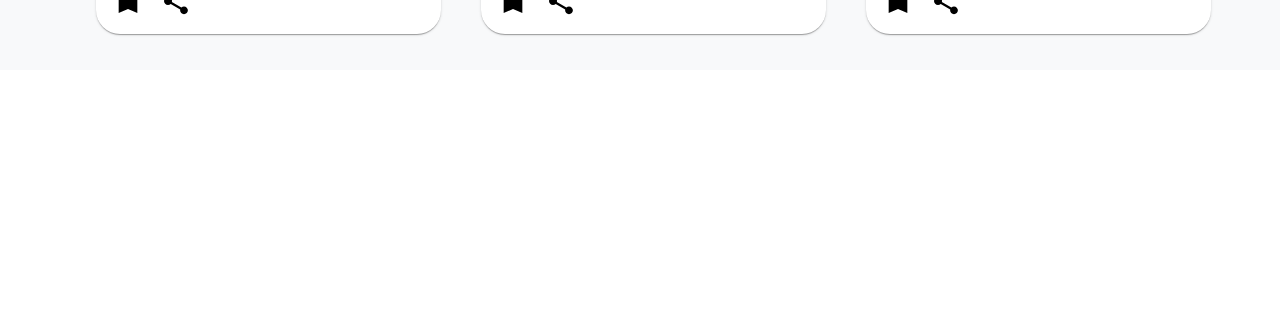
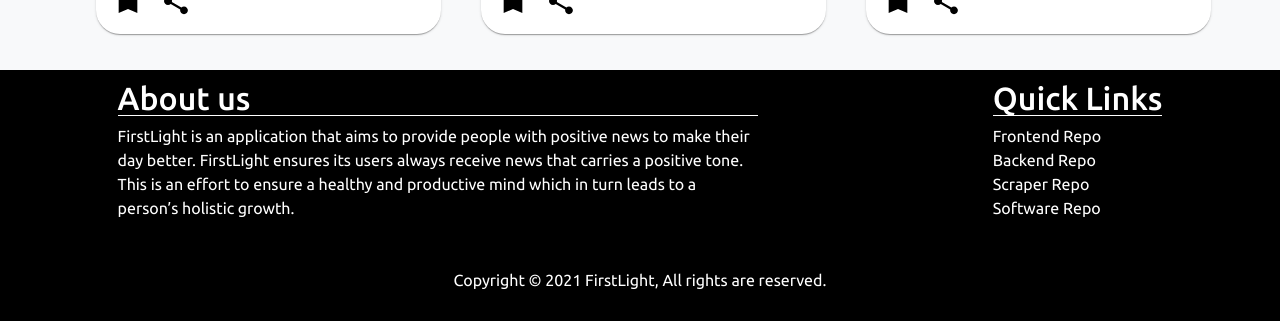
Before and after one commit to FirstLight-A-positive-news-initiative/FrontEnd, a React (Create React App) app: page /news in a window 1280 px wide. Shown: the part 1101-1422 px from the top of the page. Before the commit the page ends 1171 px from the top, so only its background shows below. Built offline with nearby package versions, Linux system fonts and the light colour scheme.

Commit message:
footer added

```diff
--- a/src/App.js
+++ b/src/App.js
@@ -9,6 +9,7 @@ import NewsPage from "./components/NewsPage";
 import Card from "./components/Card";
 import NewsList from "./components/NewsList";
 import ComicsPage from "./components/ComicsPage";
+import Footer from "./components/Footer";
 
 const App = () => {
     var routes = null;
@@ -21,6 +22,7 @@ const App = () => {
                     <Route path="/login" component={SignUp} />
                     <Redirect to="/"></Redirect>
                 </Switch>
+                <Footer />
             </div>
         );
     } else {
@@ -32,9 +34,10 @@ const App = () => {
                     <Route exact path="/preferences" component={Preferences} />
                     <Route exact path="/news/:id" component={NewsPage} />
                     <Route exact path="/test/card" component={Card} />
-                    <Route exact path="/comics" component = {ComicsPage} />
+                    <Route exact path="/comics" component={ComicsPage} />
                     <Redirect to="/news"></Redirect>
                 </Switch>
+                <Footer />
                 <BottomNav />
             </div>
         );
--- a/src/components/BottomNav/styles.css
+++ b/src/components/BottomNav/styles.css
@@ -1,14 +1,14 @@
-@media only screen and (min-width : 993px) {
+@media only screen and (min-width: 993px) {
     .BottomNav {
         display: none !important;
     }
 }
 
-@media only screen and (max-width : 992px) {
+@media only screen and (max-width: 992px) {
     .BottomNav {
         display: flex;
         justify-content: center;
-        margin-top: 100px !important;
+        margin-top: 60px !important;
     }
 
     #BottomNav__search-backdrop {
@@ -29,7 +29,7 @@
         animation: search-appear 0.2s ease-in;
         top: 0;
         position: fixed;
-        display:inherit;
+        display: inherit;
         margin-top: 5%;
         display: flex;
         align-items: center;
@@ -94,7 +94,8 @@
 @keyframes search-backdrop {
     from {
         opacity: 0;
-    } to {
+    }
+    to {
         opacity: 0.5;
     }
 }
@@ -102,7 +103,8 @@
 @keyframes search-appear {
     from {
         transform: translateY(-100%);
-    } to {
+    }
+    to {
         transform: translateY(0);
     }
 }
--- /dev/null
+++ b/src/components/Footer/index.js
@@ -0,0 +1,52 @@
+import React from "react";
+import "./styles.css";
+
+const Footer = () => {
+    return (
+        <div className="footer">
+            <div className="footer__main">
+                <div className="footer__main-about">
+                    <h1>About us</h1>
+                    <p>
+                        FirstLight is an application that aims to provide people
+                        with positive news to make their day better. FirstLight
+                        ensures its users always receive news that carries a
+                        positive tone. This is an effort to ensure a healthy and
+                        productive mind which in turn leads to a person’s
+                        holistic growth.
+                    </p>
+                </div>
+                <div className="footer__main-links">
+                    <h1>Quick Links</h1>
+                    <ul>
+                        <li>
+                            <a href="https://github.com/FirstLight-A-positive-news-initiative/FrontEnd.git">
+                                Frontend Repo
+                            </a>
+                        </li>
+                        <li>
+                            <a href="https://github.com/FirstLight-A-positive-news-initiative/Backend.git">
+                                Backend Repo
+                            </a>
+                        </li>
+                        <li>
+                            <a href="https://github.com/FirstLight-A-positive-news-initiative/Scraper.git">
+                                Scraper Repo
+                            </a>
+                        </li>
+                        <li>
+                            <a href="https://github.com/FirstLight-A-positive-news-initiative/SoftwareEngineering.git">
+                                Software Repo
+                            </a>
+                        </li>
+                    </ul>
+                </div>
+            </div>
+            <div className="footer__copyright">
+                Copyright © 2021 FirstLight, All rights are reserved.
+            </div>
+        </div>
+    );
+};
+
+export default Footer;
--- /dev/null
+++ b/src/components/Footer/styles.css
@@ -0,0 +1,64 @@
+.footer {
+    display: flex;
+    flex-direction: column;
+    width: 100%;
+    justify-content: center;
+    background-color: black;
+    color: white;
+    flex-wrap: wrap;
+    line-height: 1.5rem;
+}
+
+.footer__main {
+    display: flex;
+    flex-direction: row;
+    justify-content: space-around;
+    flex-wrap: wrap;
+}
+
+.footer__main h1 {
+    font-weight: 500;
+    font-size: 2rem;
+    margin-bottom: 0.5rem;
+    border-bottom: 1px solid white;
+    padding-bottom: 5px;
+}
+
+.footer__main a {
+    color: white;
+    text-decoration: none;
+    transition: 0.3s ease;
+}
+
+.footer__main a:hover {
+    color: red;
+}
+
+.footer__main > div {
+    margin: 1rem;
+}
+
+.footer__main-about {
+    width: 50%;
+}
+
+.footer__copyright {
+    display: flex;
+    justify-content: center;
+    text-align: center;
+    margin: 2rem;
+}
+
+@media only screen and (max-width: 480px) {
+    .footer {
+        text-align: center;
+    }
+
+    .footer__main {
+        justify-content: center;
+    }
+
+    .footer__main-about {
+        width: 100%;
+    }
+}
```
